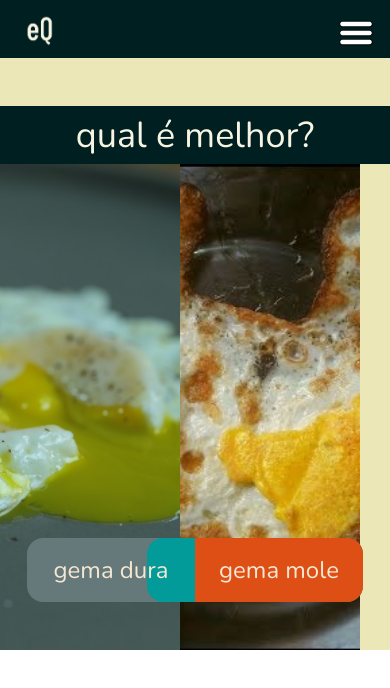
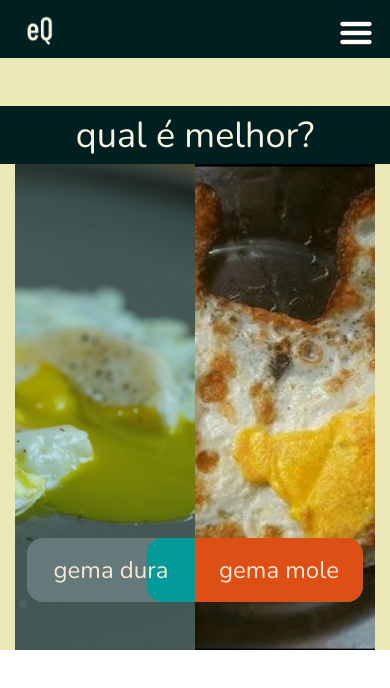
Before and after one commit to diegocelestino/enqueteque-angular, an Angular app: page / in a window 390 px wide. Shown: the top 688 px of the page. Built offline with nearby package versions, Linux system fonts and the light colour scheme.

Commit message:
checkpoint for safe attempt to add responsive design

```diff
--- a/src/app/header/header.component.css
+++ b/src/app/header/header.component.css
@@ -18,7 +18,7 @@
 }
 
 .menu-options {
-  width: 60%;
+  width: 70%;
   display: flex;
   justify-content: space-between;
   align-items: center;
--- a/src/styles.css
+++ b/src/styles.css
@@ -1,17 +1,17 @@
 @import url('https://fonts.googleapis.com/css?family=Nunito');
 
-
 body {
-  font-family: 'Nunito' ;
+  font-family: 'Nunito', sans-serif ;
   width: 100%;
   margin: 0;
 }
 
+.content {
+  background: #EBE7B7;
+  padding-top: 48px;
+}
+
 @media only screen and (max-width: 600px) {
-  .content {
-    background: #EBE7B7;
-    padding-top: 48px;
-  }
 
   .title-bar {
     display: flex;
@@ -35,9 +35,10 @@ body {
 
   .images {
     z-index: 0;
-    width: 100%;
+    width: 360px;
     display: flex;
     position: absolute;
+    justify-self: center;
   }
 
   .left-image {
```
